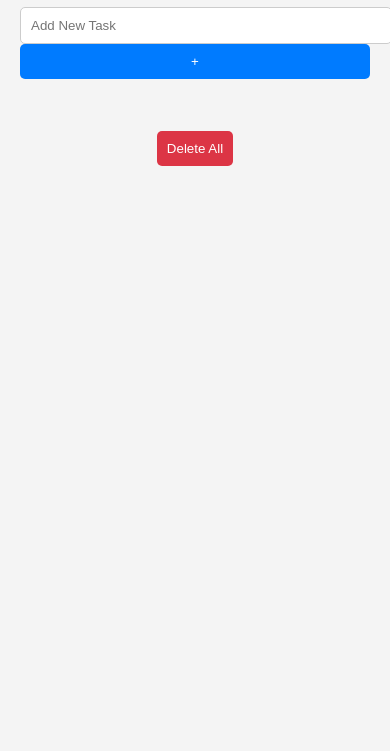
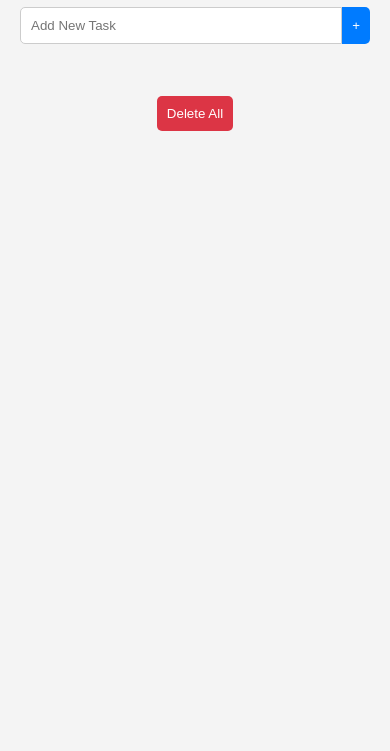
Before and after one commit to amini21766/To-Do-Applictaion, a plain HTML site: page index.html in a window 390 px wide. Shown: the part 93-844 px from the top of the page. Drawn offline with Linux system fonts and the light colour scheme.

Commit message:
changes the css for making more responsiving

```diff
--- a/style.css
+++ b/style.css
@@ -20,18 +20,18 @@ h1 {
     flex: 1;
     padding: 10px;
     border: 1px solid #ccc;
-  border-radius: 5px;
-  margin-right: 5px;
+    border-radius: 5px 0 0 5px;
+    margin-right: 0;
 }
 #addTaskBtn {
     padding: 10px;
-  padding-right: 13px;
-  padding-left: 13px;
     border: none;
     background-color: #007bff;
     color: white;
-  border-radius: 5px;
+    border-radius: 0 5px 5px 0;
     cursor: pointer;
+    white-space: nowrap;
+    display: inline-block;
 }
 #taskList {
     list-style: none;
@@ -47,14 +47,14 @@ h1 {
     background: white;
     margin: 5px 0;
     border-radius: 5px;
-  box-shadow: 0 2px 5px rgba(0, 0, 0, 0.1);
+    box-shadow: 0 2px 5px rgba(0,0,0,0.1);
+    flex-wrap: wrap;
 }
 .task.done {
     text-decoration: line-through;
     color: grey;
 }
-.deleteBtn,
-.completeBtn {
+.deleteBtn, .completeBtn {
     background: #5bc0de;
     color: white;
     border: none;
@@ -77,18 +77,23 @@ h1 {
 }
 @media (max-width: 500px) {
     .input-container {
-    flex-direction: column;
-  }
-  #taskInput,
-  #addTaskBtn {
+        flex-direction: row;
         width: 100%;
     }
+    #taskInput {
+        min-width: 0;
+    }
+    #addTaskBtn {
+        flex-shrink: 0;
+        width: auto;
+    }
     .task {
-    flex-direction: column;
-    align-items: flex-start;
+        flex-direction: row;
+        flex-wrap: wrap;
+        align-items: center;
     }
     .task div {
-    width: 100%;
+        width: auto;
         display: flex;
         justify-content: flex-end;
     }
```
Lines whose indentation alone changed are shown as unchanged.
